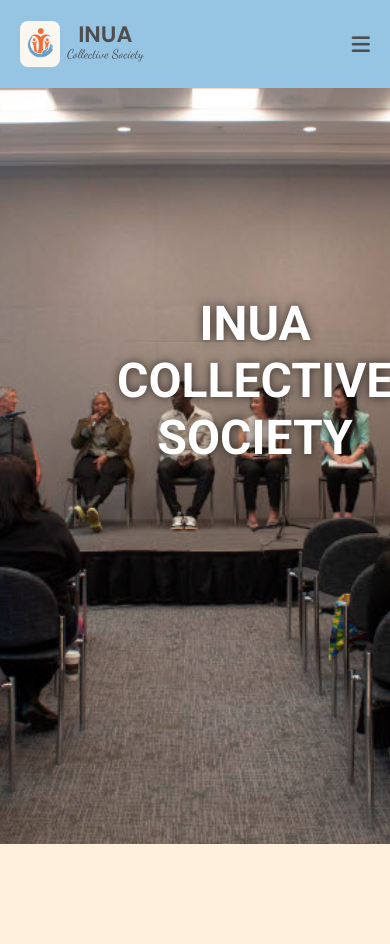
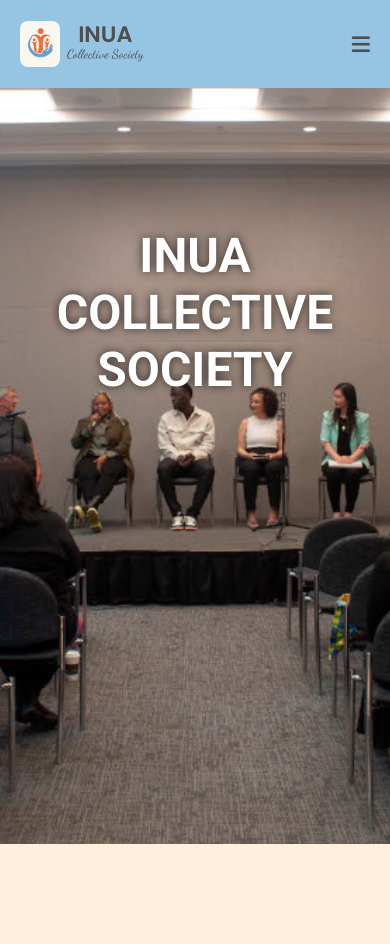
Before and after one commit to ShearStress021/inuaCollective, a Flask app: page / in a window 390 px wide. Shown: the top 944 px of the page. Run offline with Flask 3, Linux system fonts and the light colour scheme; some web fonts are replaced.

Commit message:
changes on hero

```diff
--- a/static/css/style.css
+++ b/static/css/style.css
@@ -156,7 +156,6 @@
     background-repeat: no-repeat;
     height: 400px;
     background-position: center;
-    position: relative;
     /* centers the image *
     /* background: var(--primary-color); */
 }
@@ -174,20 +173,21 @@
 }
 
 .hero-section .hero-details {
-    /* text-align: center; */
+    text-align: center;
+    margin: 0px auto 250px;
 
 
 }
 
 .hero-section .hero-details .title {
-    position: absolute;
+
     font-size: 3rem;
     color: white;
     font-family: "Roboto", sans-serif;
     text-shadow: 0 0 10px rgba(0, 0, 0, 0.7);
     text-transform: uppercase;
-    top: 35%;
-    left: 30%;
+    margin: 20px auto 0;
+
 
 
 }
@@ -640,6 +640,11 @@
 
 @media screen and (max-width: 640px) {
 
+    .hero-section .hero-details .title {
+        top: 50%;
+        left: 50%;
+    }
+
     .testimonial-section .slidder-wrapper {
         margin: 0 0 30px;
     }
```
